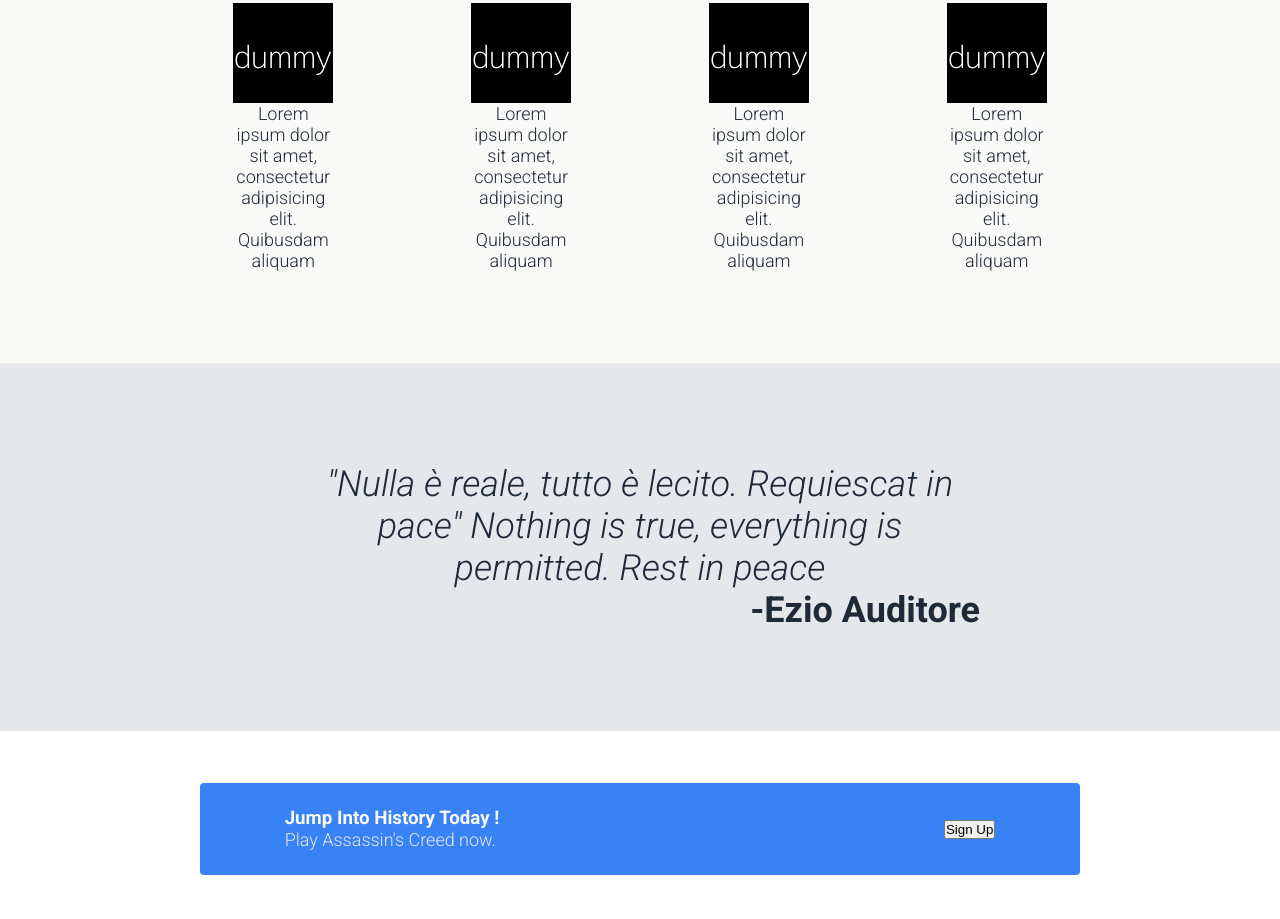
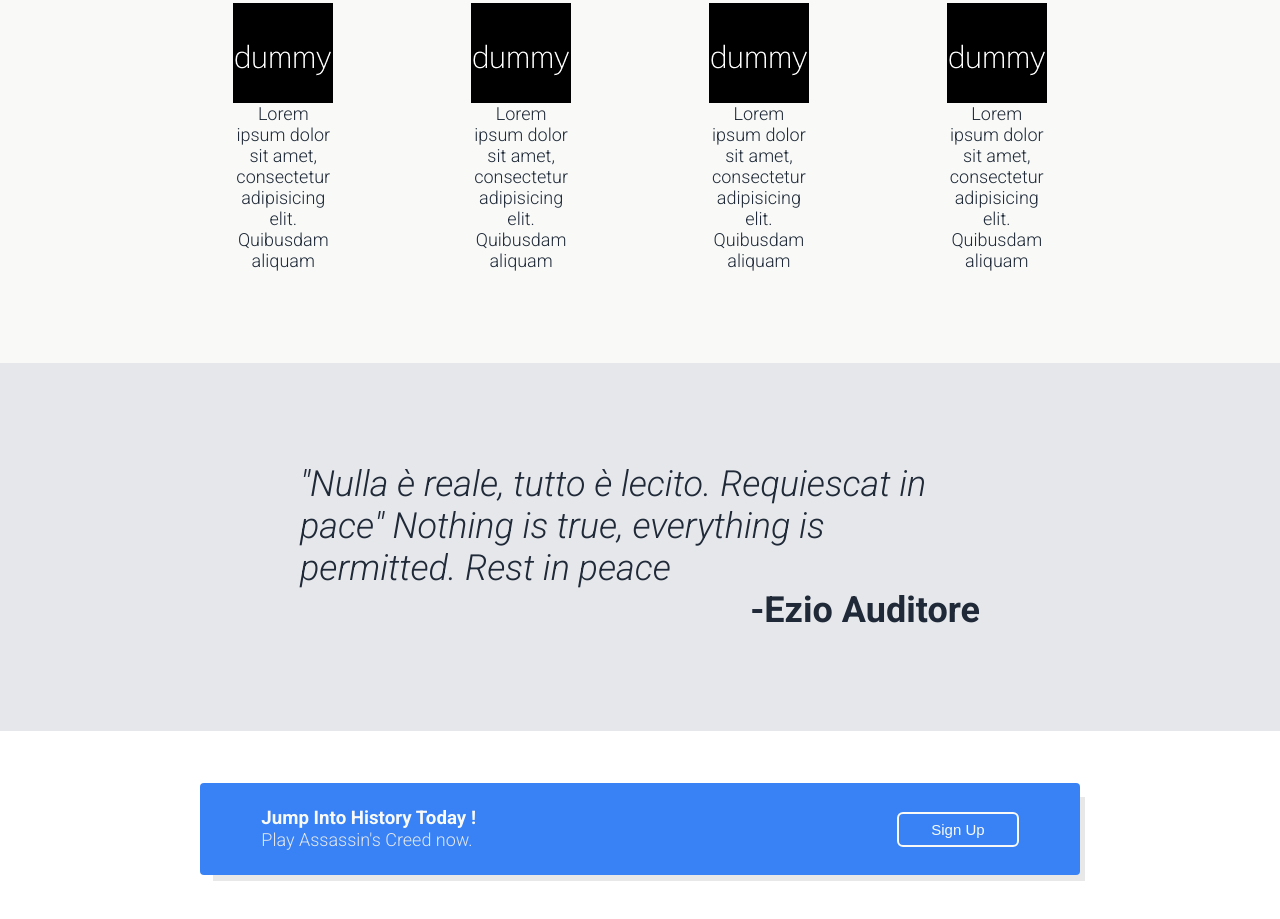
Before and after one commit to Michael-D-Angelo/landing-page, a plain HTML site: page index.html in a window 1280 px wide. Shown: the part 628-1547 px from the top of the page. Drawn offline with Linux system fonts and the light colour scheme.

Commit message:
Enhance styling for quote section and add call-to-action button with hover effects

```diff
--- a/style.css
+++ b/style.css
@@ -173,7 +173,7 @@ figure .card-image-text {
   padding-top: 100px;
   padding-left: 300px;
   padding-right: 300px;
-  text-align: center;
+  text-align: left;
   display: flex;
   flex-direction: column;
 }
@@ -202,10 +202,27 @@ figure .card-image-text {
   margin: 52px 200px 52px 200px;
   padding: 24px 24px 24px 24px;
   color: var(--color-light);
+  box-shadow: 9px 10px 0px -4px rgba(0, 0, 0, 0.09);
+  -webkit-box-shadow: 9px 10px 0px -4px rgba(0, 0, 0, 0.09);
+  -moz-box-shadow: 9px 10px 0px -4px rgba(0, 0, 0, 0.09);
 }
 
 .cta__sign-up-btn {
   align-self: center;
+  background-color: #3882f6;
+  color: var(--color-light);
+  padding: 7px 32px;
+  border-radius: 6px;
+  font-size: 15px;
+  border: 2px var(--color-light) solid;
+  box-shadow: none;
+  cursor: pointer;
+  transition: all 0.2s ease;
+}
+
+.cta__sign-up-btn:hover {
+  transform: translateY(-3px);
+  box-shadow: 0 6px 16px rgba(0, 0, 0, 0.25);
 }
 
 .cta__text {
```
